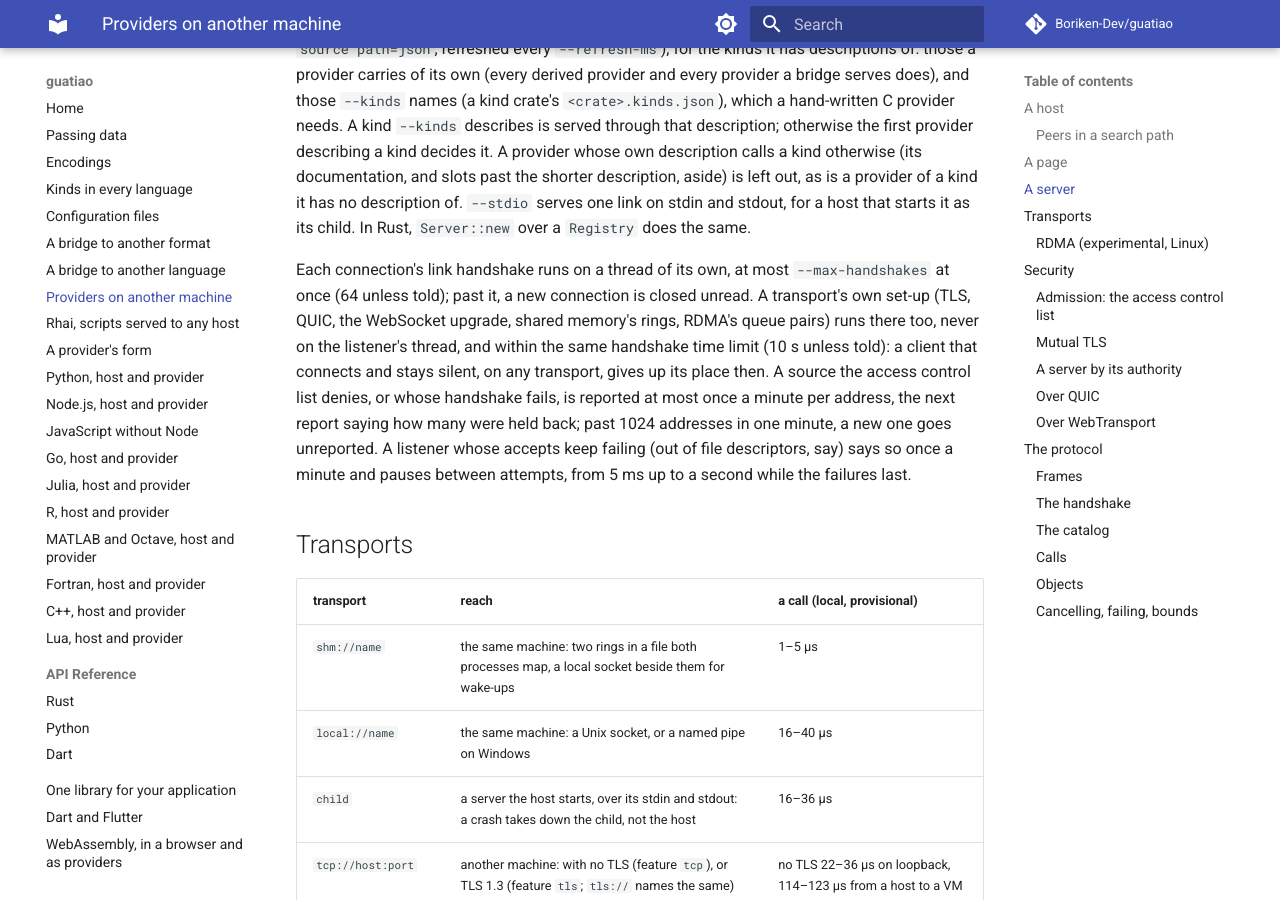
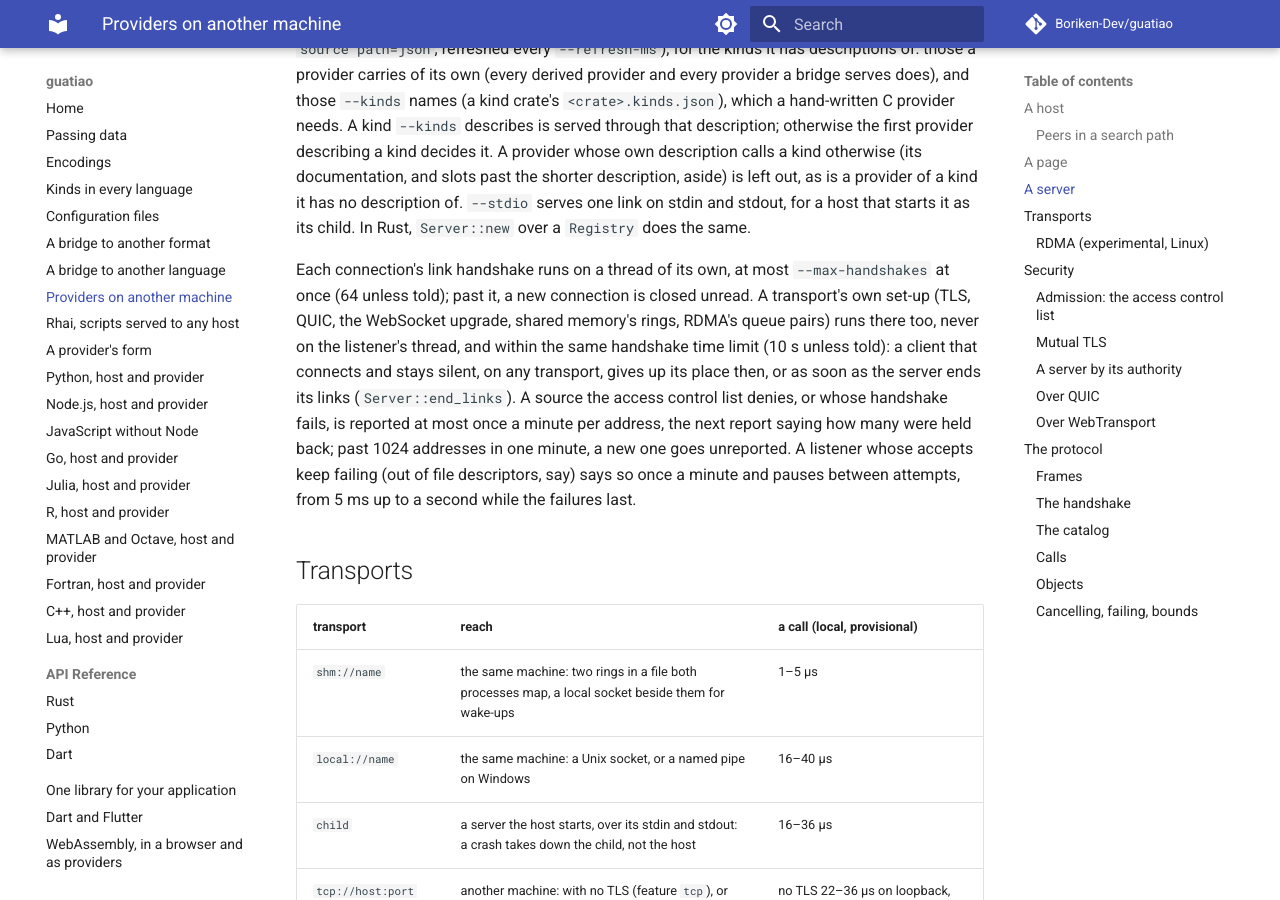
Before and after one commit to Boriken-Dev/guatiao, an MkDocs documentation site: the page built from docs/remote.md, in a window 1280 px wide and 900 px high, scrolled down 6133 px. Built offline with MkDocs 1.6.1 and Material for MkDocs 9.7.7, drawn with Linux system fonts in a browser that asks for light colours; comment, search, counter and statistics services are not loaded.

Commit message:
docs: ending a server's links frees a silent client's place at once

```diff
--- a/docs/remote.md
+++ b/docs/remote.md
@@ -305,7 +305,8 @@ closed unread. A transport's own set-up (TLS, QUIC, the WebSocket
 upgrade, shared memory's rings, RDMA's queue pairs) runs there too, never
 on the listener's thread, and within the same handshake time limit (10 s
 unless told): a client that connects and stays silent, on any transport,
-gives up its place then. A source the access control list denies, or whose
+gives up its place then, or as soon as the server ends its links
+(`Server::end_links`). A source the access control list denies, or whose
 handshake fails, is reported at most once a minute per address, the next
 report saying how many were held back; past 1024 addresses in one minute,
 a new one goes unreported. A listener whose accepts keep failing (out of
```
